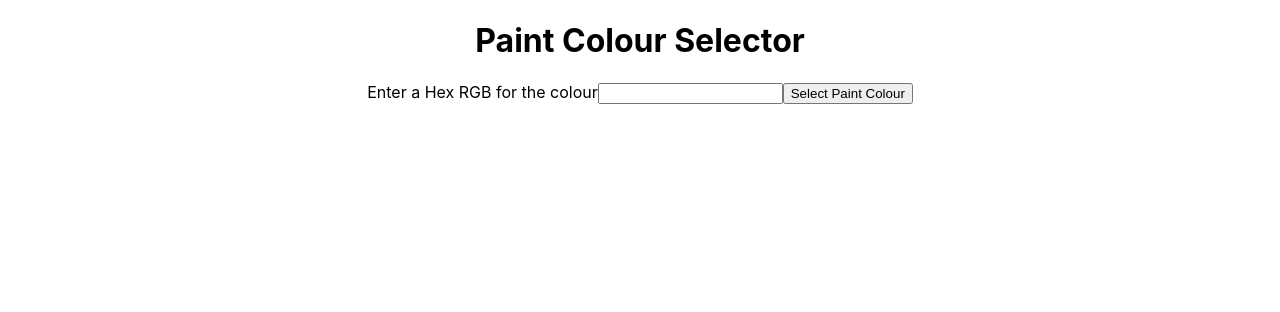
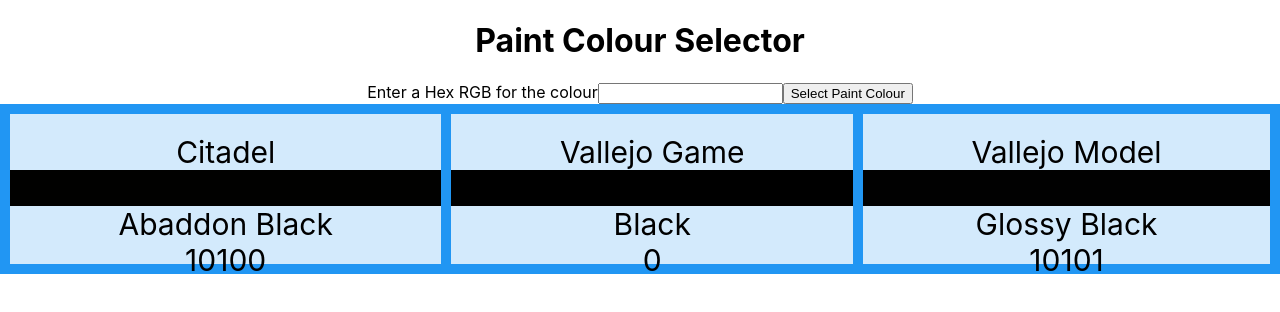
Before and after one commit to LaughingLemon/react-paint-selector, a React (Create React App) app: page / in a window 1280 px wide. Shown: the top 312 px of the page. Built offline with nearby package versions, Linux system fonts and the light colour scheme.

Commit message:
Add paint selection displays

```diff
--- a/src/App.js
+++ b/src/App.js
@@ -1,11 +1,44 @@
 import React from 'react';
 import './App.css';
+import PaintDisplay from './components/PaintDisplay';
 
-export default () => (
+class App extends React.Component {
+
+    constructor(props) {
+      super(props);
+
+      this.onSelectPaintColour = this.onSelectPaintColour.bind(this);
+
+      this.state = {
+        paintColour: 0x000000
+      }
+    }
+
+    onSelectPaintColour(evt) {
+      evt.preventDefault();
+
+      const colour = document.getElementById("favcolor").value;
+      const colourValue = parseInt(colour.replace("#", "0x"), 16);
+
+      this.setState(
+        {
+          paintColour: colourValue
+        }
+      );
+    }
+
+    render() {
+      return (
         <div className="App">
           <h1>Paint Colour Selector</h1>
           <label htmlFor="favcolor">Enter a Hex RGB for the colour</label>
           <input type="text" id="favcolor" name="favcolor" />
-    <button>Select Paint Colour</button>
+          <button onClick={this.onSelectPaintColour}>Select Paint Colour</button>
+          <PaintDisplay colour={this.state.paintColour} />
         </div>
       );
+    }
+
+}
+
+export default App;
--- /dev/null
+++ b/src/components/PaintDisplay/index.js
@@ -0,0 +1,14 @@
+import React from 'react';
+import citadelColours from "../../json/Citadel_Colours.json";
+import vallejoGame from "../../json/Vallejo_Game_Colours.json";
+import vallejoModel from "../../json/Vallejo_Model_Colours.json";
+import PaintSelection from "../PaintSelection";
+import "./style.css"
+
+export default (props) => (
+    <div className={"PaintDisplay"}>
+        <PaintSelection name={"Citadel"} paintColours={citadelColours} value={props.colour} />
+        <PaintSelection name={"Vallejo Game"} paintColours={vallejoGame} value={props.colour} />
+        <PaintSelection name={"Vallejo Model"} paintColours={vallejoModel} value={props.colour} />
+    </div>
+);
--- /dev/null
+++ b/src/components/PaintDisplay/style.css
@@ -0,0 +1,14 @@
+.PaintDisplay {
+    display: grid;
+    grid: 150px / auto auto auto;
+    grid-gap: 10px;
+    background-color: #2196F3;
+    padding: 10px;
+}
+
+.PaintDisplay > div {
+    background-color: rgba(255, 255, 255, 0.8);
+    text-align: center;
+    padding: 20px 0;
+    font-size: 30px;
+}
--- /dev/null
+++ b/src/components/PaintSelection/index.js
@@ -0,0 +1,28 @@
+import React from 'react';
+import PaintColour from "../../utils/PaintColour";
+import findNearestPaintColour from "../../utils/SelectColour";
+
+export default (props) => {
+    const paintColours = props.paintColours.map((colour) => new PaintColour(colour.name, parseInt(colour.hexCode.replace("#", "0x"), 16)));
+
+    console.log("props.value", props.value);
+
+    const nearestColour = findNearestPaintColour(props.value, paintColours);
+
+    const backColour = "#" + nearestColour.hexCode.toString(16).padStart(6, '0');
+
+    const stylesObj = {
+        backgroundColor: backColour
+    };
+
+    console.log("stylesObj", stylesObj);
+
+    return (
+        <div>
+            <div>{props.name}</div>
+            <div className={"box"} style={stylesObj}>&nbsp;</div>
+            <div>{nearestColour.name}</div>
+            <div>{nearestColour.hexCode.toString(16)}</div>
+        </div>
+    );
+};
```
Also changed, not shown: public/manifest.json. Lines whose indentation alone changed are shown as unchanged.
